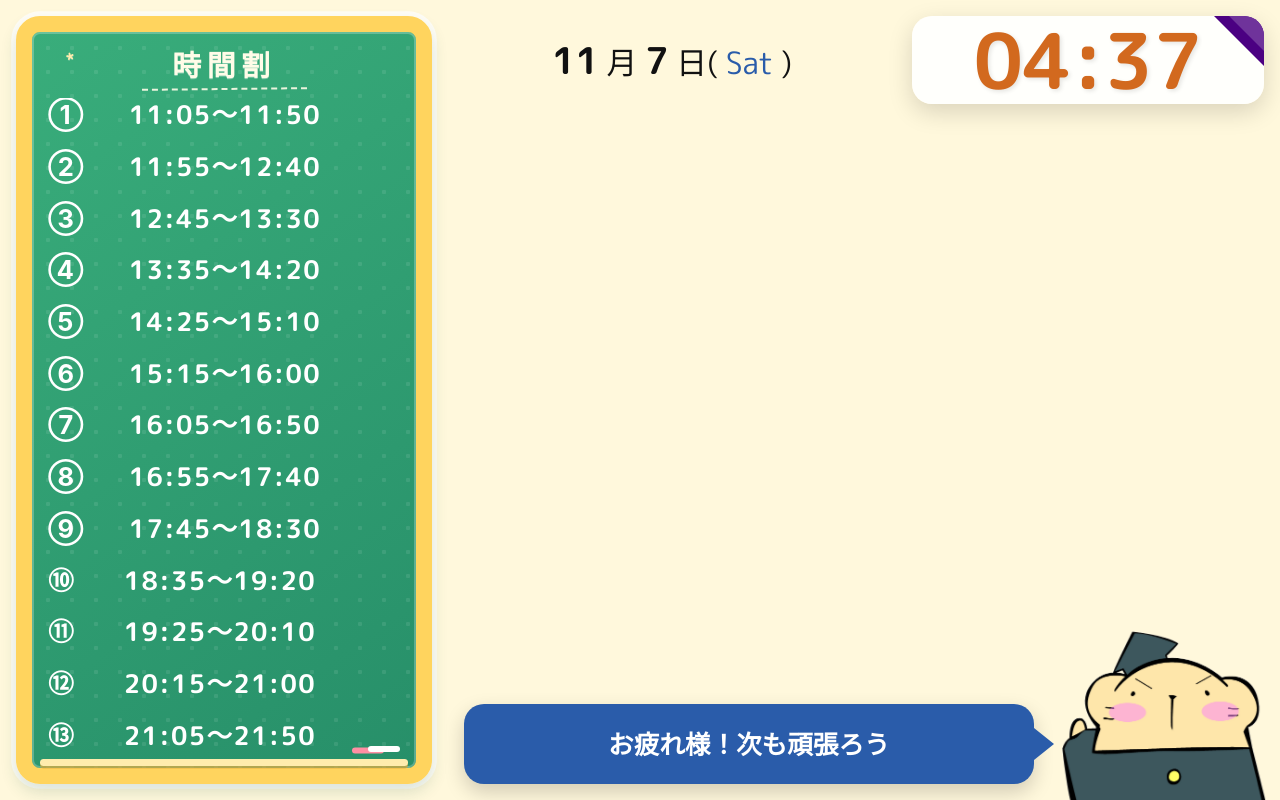
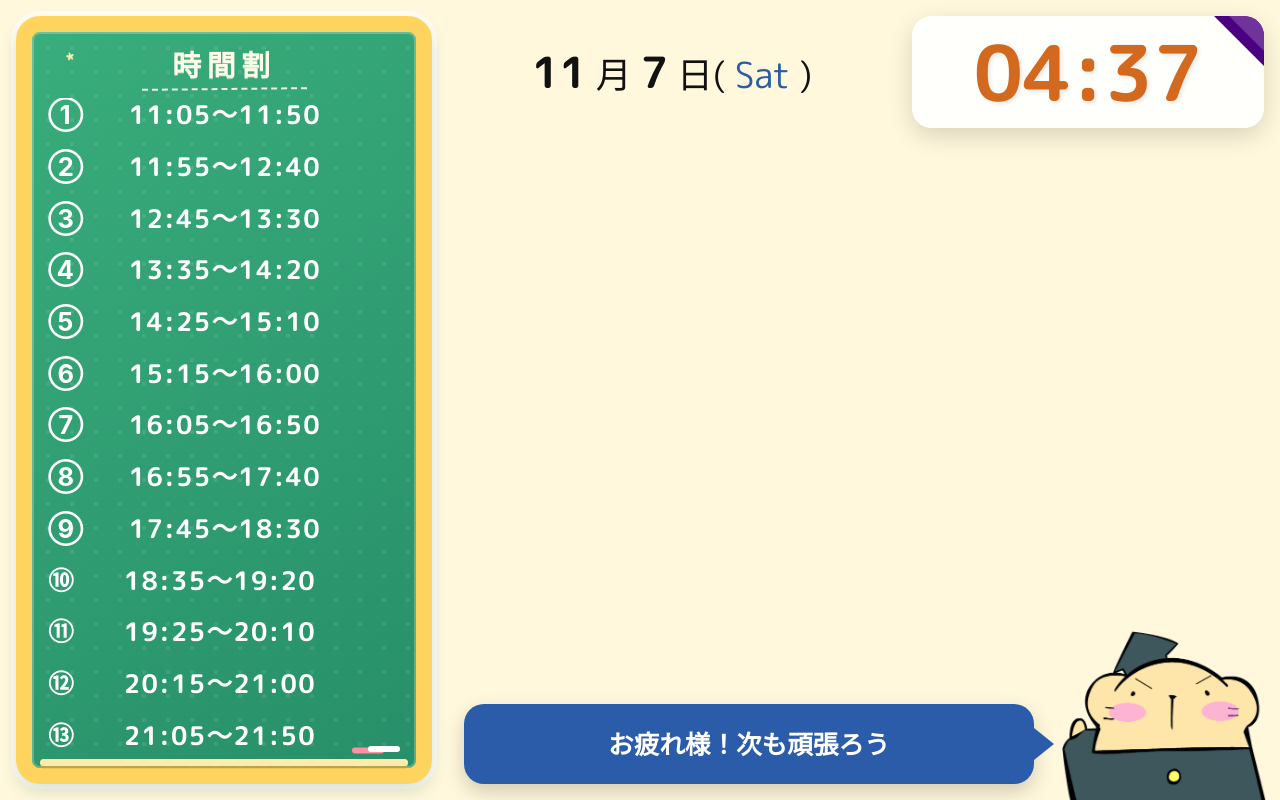
Before and after one commit to overhauser0/trainingSignage, a website: page index.html in a window 1280 px wide. Both pictures are taken after a click on the button "サイネージを表示". Drawn offline with Linux system fonts and the light colour scheme; no server answers.

Commit message:
Adjust signage sizing and admin password
Increase the header and clock/date font sizing, and change the settings admin password.

```diff
--- a/netlify/functions/settings.mjs
+++ b/netlify/functions/settings.mjs
@@ -3,7 +3,7 @@
 
 const STORE = getStore('training-signage-settings');
 const KEY = 'countdowns';
-const ADMIN_PASSWORD = '1TO1netz';
+const ADMIN_PASSWORD = 'netz';
 
 function jsonResponse(data, status = 200) {
   return new Response(JSON.stringify(data), {
--- a/statics/style.css
+++ b/statics/style.css
@@ -106,7 +106,7 @@
   background-color: var(--background);
   overflow: hidden;
   display: grid;
-  grid-template-rows: clamp(6rem, 15vh, 10rem) minmax(0, 1fr);
+  grid-template-rows: clamp(6rem, 18vh, 10rem) minmax(0, 1fr);
   grid-template-columns: var(--timeline-column) minmax(0, 1fr) var(
       --clock-column
     );
@@ -335,7 +335,7 @@
 }
 
 .time_wrap {
-  font-size: clamp(2.2rem, 6vw, 5rem); /*var(--font-exlg);*/
+  font-size: clamp(2.2rem, 6vw, 6rem); /*var(--font-exlg);*/
   width: 100%;
   height: 100%;
   display: flex;
@@ -434,7 +434,7 @@
 }
 
 .today_wrap {
-  font-size: clamp(1rem, 2.4vw, 2rem);
+  font-size: clamp(1rem, 2.8vw, 3rem);
   color: #111;
   display: flex;
   align-items: baseline;
```
